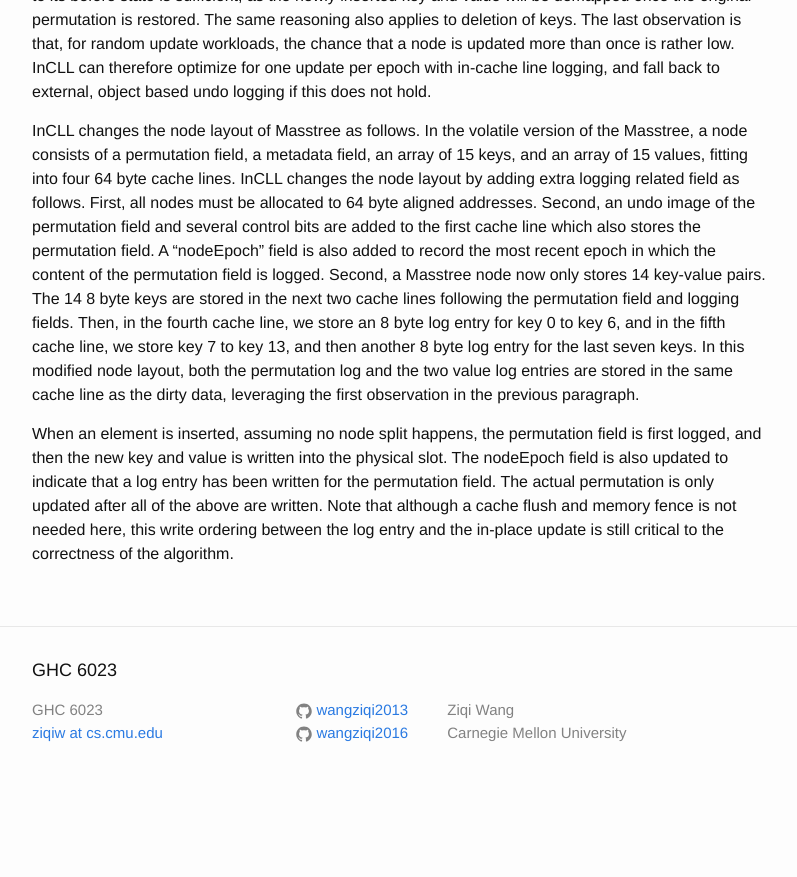
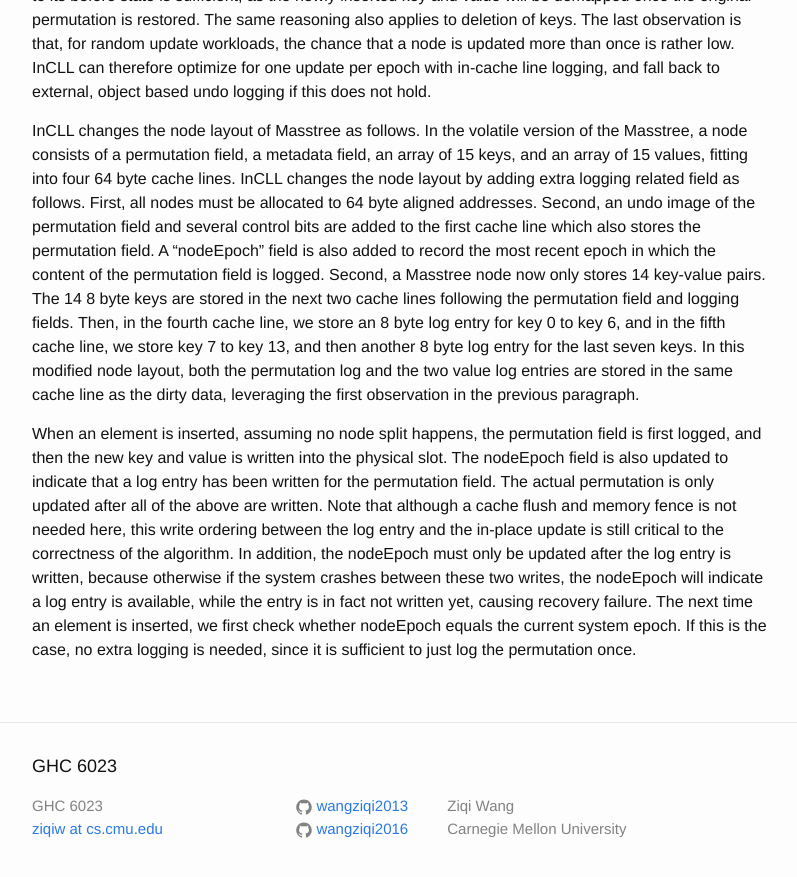
Before and after one commit to wangziqi2013/wangziqi2013.github.io, a Jekyll site: the page built from _posts/2019-10-22-incll.markdown, in a window 1280 px wide and 900 px high, scrolled down 1756 px. Shown: the top 877 px of the window, without its empty margins (238-1035 px from the left). Built offline with Jekyll 4.4.1, drawn with Linux system fonts in a browser that asks for light colours; before the commit the page ends 2560 px from its top, so only the background shows below that.

Commit message:
Finish insert logging

```diff
--- a/_posts/2019-10-22-incll.markdown
+++ b/_posts/2019-10-22-incll.markdown
@@ -81,4 +81,8 @@ When an element is inserted, assuming no node split happens, the permutation fie
 and value is written into the physical slot. The nodeEpoch field is also updated to indicate that a log entry has been
 written for the permutation field. The actual permutation is only updated after all of the above are written. Note that
 although a cache flush and memory fence is not needed here, this write ordering between the log entry and the in-place
-update is still critical to the correctness of the algorithm.
+update is still critical to the correctness of the algorithm. In addition, the nodeEpoch must only be updated after the
+log entry is written, because otherwise if the system crashes between these two writes, the nodeEpoch will indicate a
+log entry is available, while the entry is in fact not written yet, causing recovery failure. The next time an element
+is inserted, we first check whether nodeEpoch equals the current system epoch. If this is the case, no extra logging
+is needed, since it is sufficient to just log the permutation once.
```
